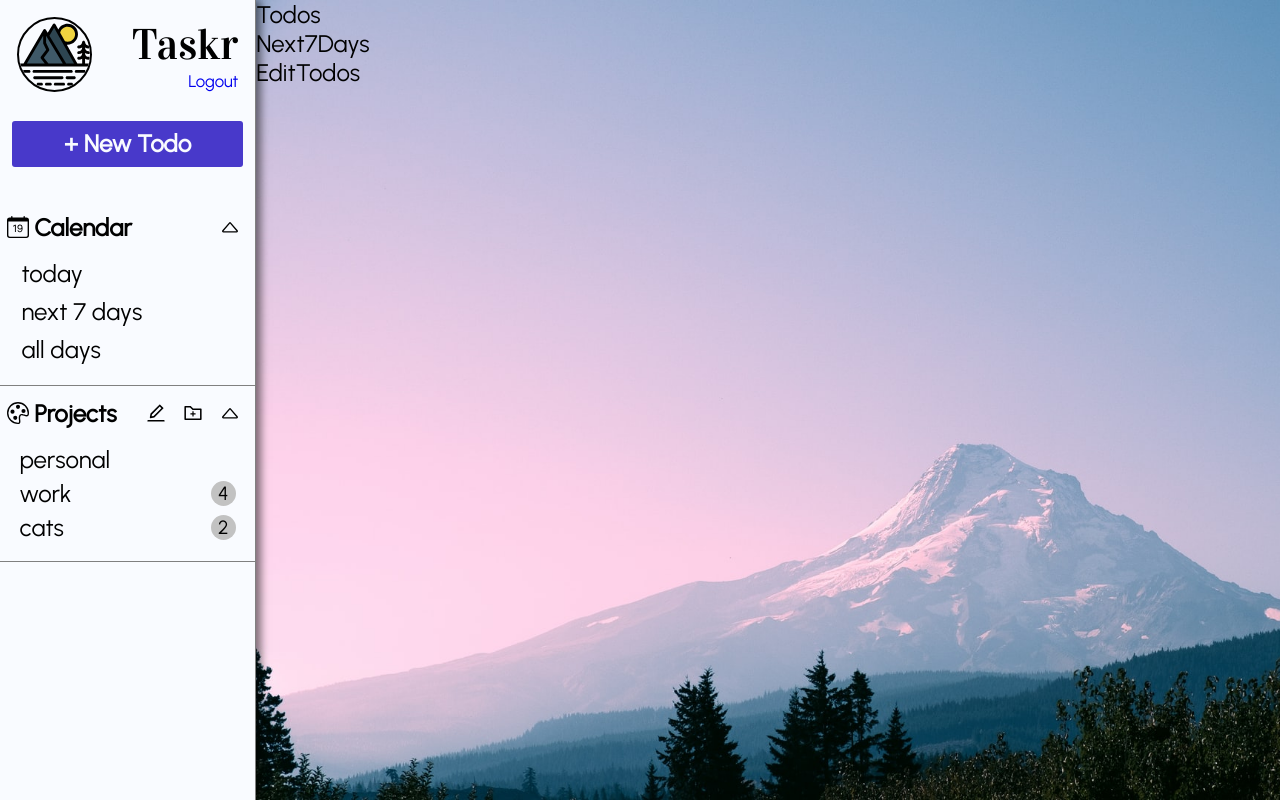
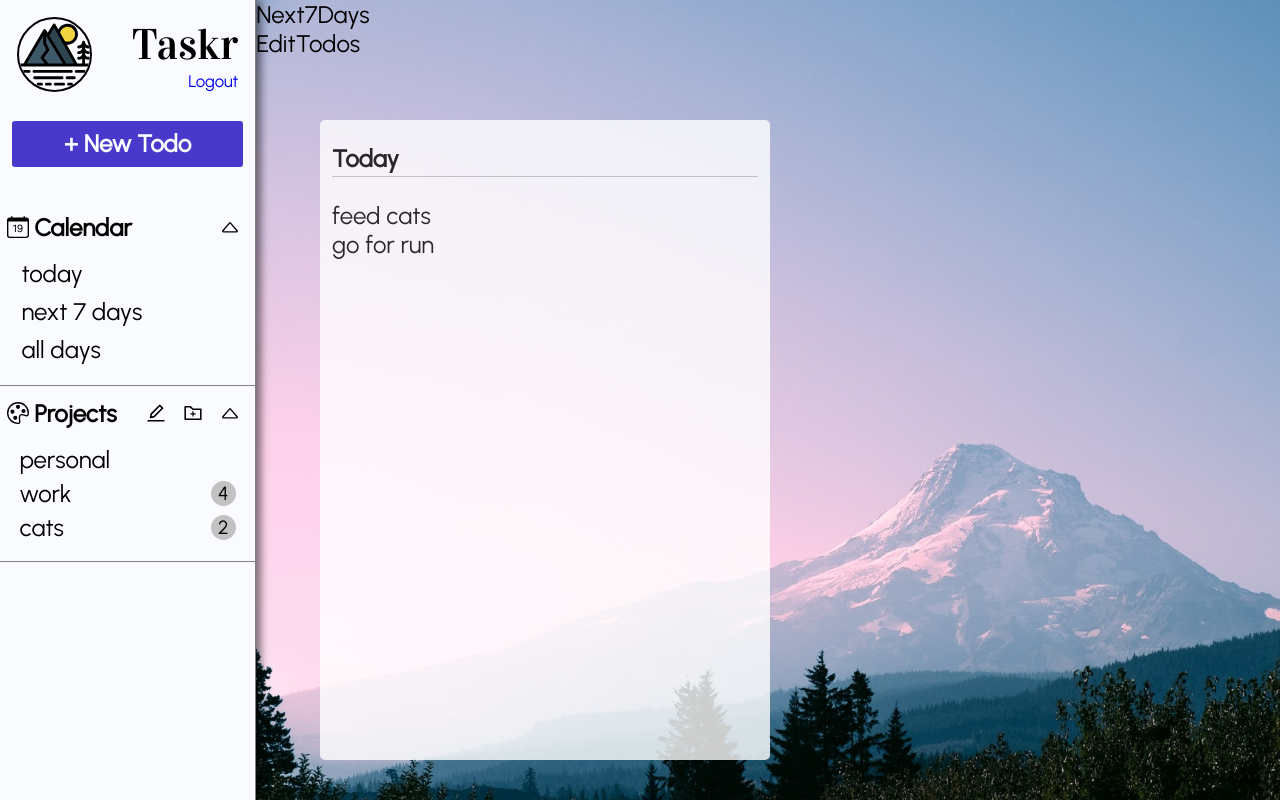
Before and after one commit to CesarALuna/todo-list, a React (Create React App) app: page / in a window 1280 px wide. Built offline with nearby package versions, Linux system fonts and the light colour scheme.

Commit message:
finish Todos component

```diff
--- a/src/App.css
+++ b/src/App.css
@@ -406,3 +406,31 @@
   border: none;
   border-radius: 0 0 5px 0;
 }
+
+/* Todos */
+.Todos {
+  width: 450px;
+  height: 80%;
+  background: #fff;
+
+  position: absolute;
+  bottom: 40px;
+  left: 320px;
+
+  border-radius: 5px;
+  opacity: 0.8;
+
+  padding: 0 0.5rem 0.5rem 0.5rem;
+}
+
+.Todos .selected-project {
+  margin: 1rem 0;
+  text-transform: capitalize;
+  font-weight: bold;
+  padding-bottom: 3px;
+  border-bottom: 1px solid #c2c2c2;
+}
+
+.Todos .todos {
+  overflow-y: auto;
+}
--- /dev/null
+++ b/src/components/Todo.js
@@ -0,0 +1,7 @@
+import React from 'react'
+
+function Todo({ todo }) {
+  return <div className="Todo">{todo.text}</div>
+}
+
+export default Todo
--- a/src/components/Todos.js
+++ b/src/components/Todos.js
@@ -1,7 +1,44 @@
 import React from 'react'
+import Todo from './Todo'
+import Next7Days from './Next7Days'
 
 function Todos() {
-  return <div className="Todos">Todos</div>
+  const selectedProject = 'today'
+  const todos = [
+    {
+      id: 'f24ts4',
+      text: 'feed cats',
+      time: '10:00 AM',
+      date: '10/20/2021',
+      day: '6',
+      checked: false,
+      color: '#000000',
+      project: 'personal',
+    },
+    {
+      id: 'j4j6gn',
+      text: 'go for run',
+      time: '6:00 AM',
+      date: '10/21/2021',
+      day: '1',
+      checked: true,
+      color: '#482841',
+      project: 'work',
+    },
+  ]
+  return (
+    <div className="Todos">
+      <div className="selected-project">{selectedProject}</div>
+
+      <div className="todos">
+        {selectedProject === 'next 7 days' ? (
+          <Next7Days todos={todos} />
+        ) : (
+          todos.map((todo) => <Todo todo={todo} key={todo.id} />)
+        )}
+      </div>
+    </div>
+  )
 }
 
 export default Todos
```
